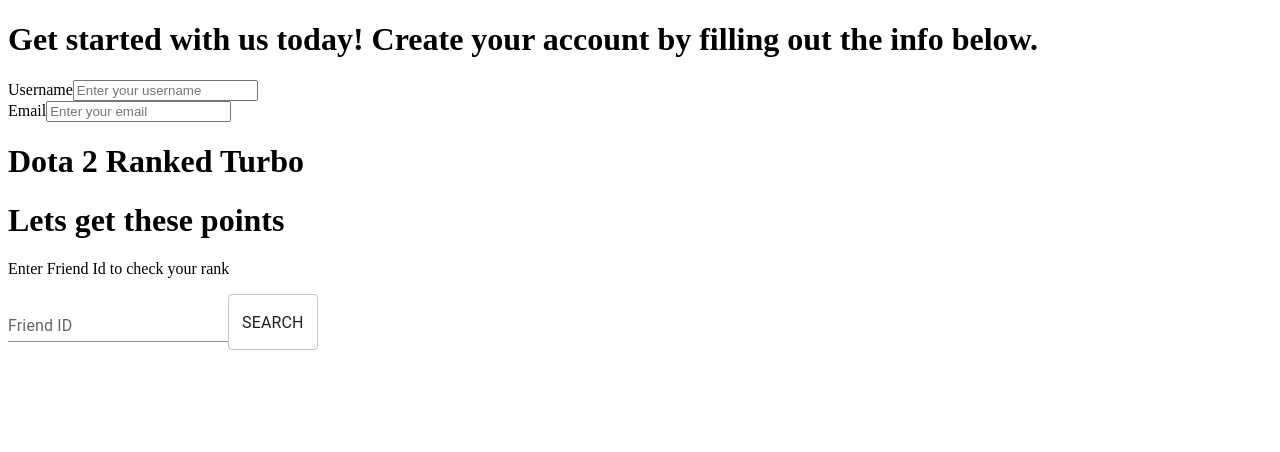
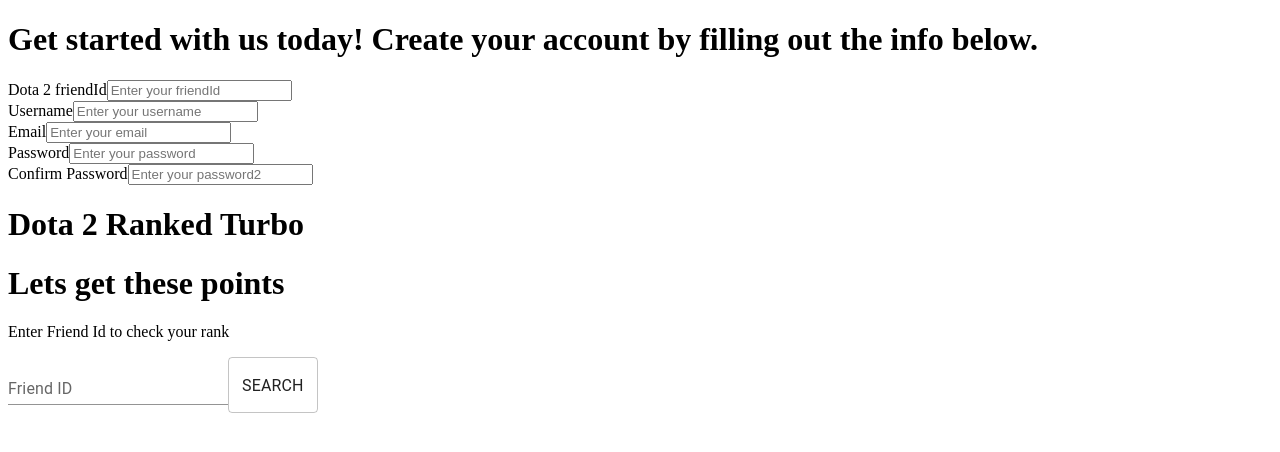
Before and after one commit to chamon562/dtrFrontend, a React (Create React App) app: page / in a window 1280 px wide. Shown: the top 452 px of the page. Built offline with nearby package versions, Linux system fonts and the light colour scheme.

Commit message:
[FormRegister.jsx] Add friendId and password input forms for users to register

```diff
--- a/src/components/Form/FormRegister.jsx
+++ b/src/components/Form/FormRegister.jsx
@@ -8,6 +8,16 @@
           Get started with us today! Create your account by filling out the info
           below.
         </h1>
+        <div className="form-inputs">
+          <label htmlFor="friendId" className="form-label">Dota 2 friendId</label>
+          <input
+          id="friendId"
+            type="text"
+            name="friendId"
+            className="form-input"
+            placeholder="Enter your friendId"
+          />
+        </div>
         <div className="form-inputs">
           <label htmlFor="username" className="form-label">Username</label>
           <input
@@ -28,6 +38,26 @@
             placeholder="Enter your email"
           />
         </div>
+        <div className="form-inputs">
+          <label htmlFor="password" className="form-label">Password</label>
+          <input
+          id="password"
+            type="password"
+            name="username"
+            className="form-input"
+            placeholder="Enter your password"
+          />
+        </div>
+        <div className="form-inputs">
+          <label htmlFor="password2" className="form-label">Confirm Password</label>
+          <input
+          id="password2"
+            type="password2"
+            name="username"
+            className="form-input"
+            placeholder="Enter your password2"
+          />
+        </div>
       </form>
     </div>
   );
```
